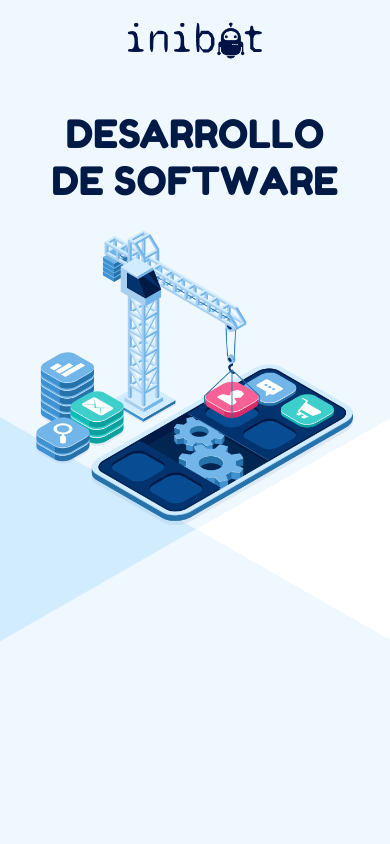
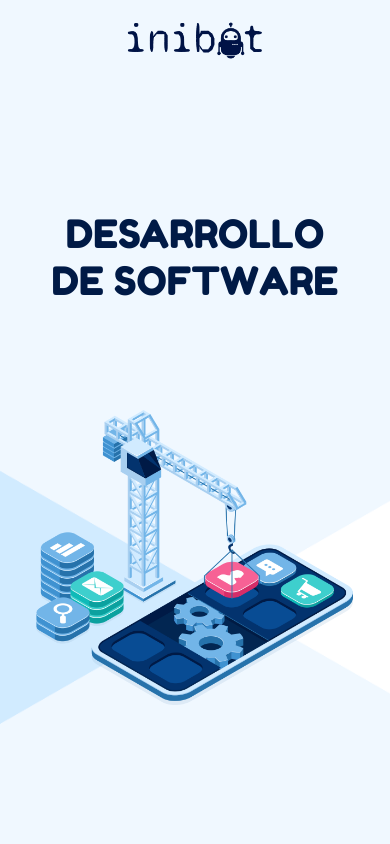
Before and after one commit to eduhardoy/inibot-landing, a React (Create React App) app: page / in a window 390 px wide. Shown: the top 844 px of the page. Built offline with nearby package versions, Linux system fonts and the light colour scheme.

Commit message:
ajustes responsive en hero

```diff
--- a/src/pages/Home.js
+++ b/src/pages/Home.js
@@ -29,12 +29,17 @@ const HomeHero = styled.div`
     background-repeat: no-repeat;
     padding-top: 120px;
     height: 100vh;
+    display: flex;
+    justify-content: center;
+
 
 
     .Hero__container{
-        margin-top: 100px;
+        margin-top: 90px;
         display: flex;
         flex-direction: row;
+        max-width: 1920px;
+
 
         .Hero__container-title{
             width: 50%;
@@ -53,14 +58,43 @@ const HomeHero = styled.div`
 
             img{
                 height: auto;
-                width: 88%;
+                width: 85%;
                 margin-bottom:50px;
             }
         }
     }
 
     @media ${device.mobileS}{
-        padding-top: 10px;
+
+        .Hero__container{
+            flex-direction: column;
+
+
+            .Hero__container-title{
+                width: 100%;
+                h1{
+                    margin-top: 0;
+                    font-size: 10vw;
+                }
+            }
+
+            .Hero__container-img{
+                width:100%;
+                text-align: center;
+
+                img{
+                    height: auto;
+                    width: 85%;
+                    margin-top: 80px;
+
+                }
+            }
+        }
+
+    }
+
+    @media ${device.mobileM}{
+
         .Hero__container{
             flex-direction: column;
 
@@ -79,41 +113,15 @@ const HomeHero = styled.div`
                 img{
                     height: auto;
                     width: 85%;
-                    margin-bottom:20px;
-                }
-            }
-        }
+                    margin-top: 80px;
 
-    }
-
-    @media ${device.mobileM}{
-        padding-top: 10px;
-        .Hero__container{
-            flex-direction: column;
-
-            .Hero__container-title{
-                width: 100%;
-                h1{
-                    margin-top: 0;
-                    font-size: 10vw;
-                }
-            }
-
-            .Hero__container-img{
-                width:100%;
-                text-align: center;
-
-                img{
-                    height: auto;
-                    width: 85%;
-                    margin-bottom:20px;
                 }
             }
         }
     }
 
     @media ${device.mobileL}{
-        padding-top: 10px;
+
         .Hero__container{
             flex-direction: column;
 
@@ -132,10 +140,30 @@ const HomeHero = styled.div`
                 img{
                     height: auto;
                     width: 70%;
-                    margin-bottom:20px;
+                    margin-top: 80px;
+
                 }
             }
         }
+    }
+
+    @media ${device.tablet}{
+            .Hero__container{
+                flex-direction: column;
+                align-items: center;
+
+                .Hero__container-title{
+                    width: 100%;
+                    h1{
+                        margin-top: 0;
+                    }
+                }
+
+                .Hero__container-img{
+                    width: 80%;
+                    margin-top: 80px;
+                }
+            }
     }
 
     @media ${device.laptop}{
```
